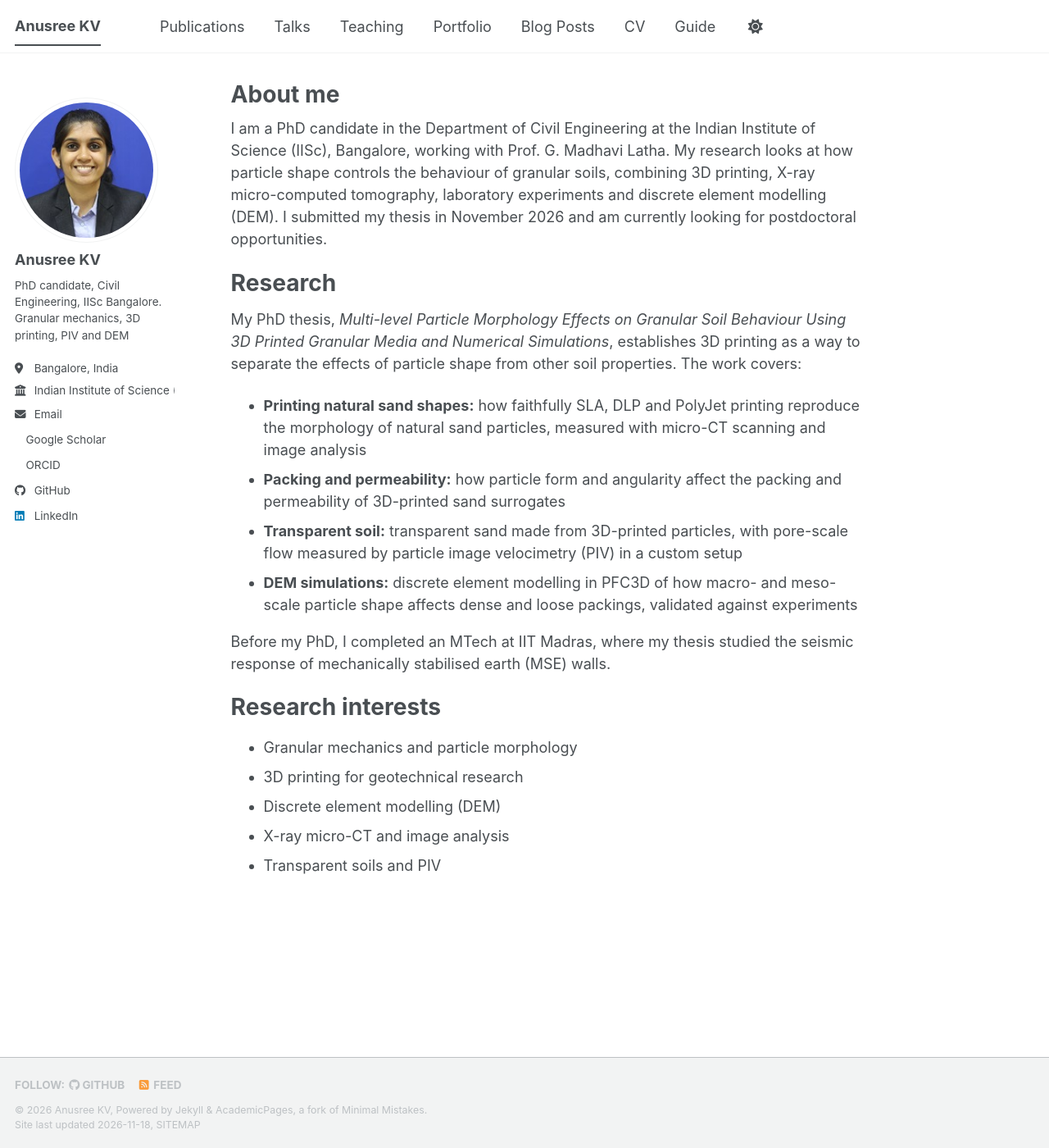
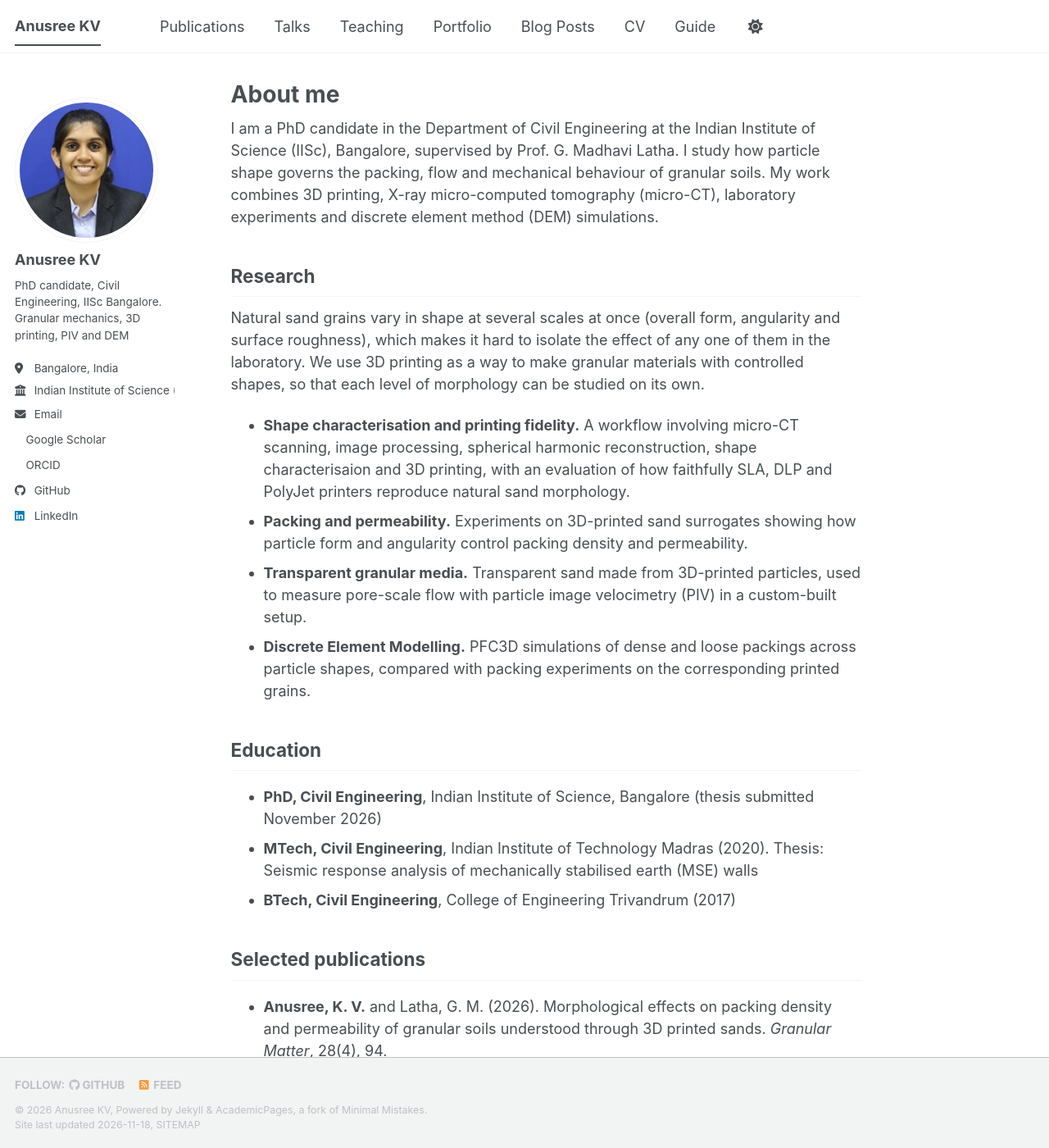
Before and after one commit to anusreekolarveettil/anusreekolarveettil.github.io, a Jekyll site: the page built from _pages/about.md, in a window 1280 px wide and 1400 px high. Shown: the whole window at 82% size. Built offline with Jekyll 4.4.1, drawn with Linux system fonts in a browser that asks for light colours; a script bundle is joined from its source files by our own code; a style sheet for code colours, icons or effects is not loaded; some of the changed text lies outside the part shown.

Commit message:
Update about.md

```diff
--- a/_pages/about.md
+++ b/_pages/about.md
@@ -7,23 +7,35 @@ redirect_from:
   - /about.html
 ---
 
-I am a PhD candidate in the Department of Civil Engineering at the Indian Institute of Science (IISc), Bangalore, working with Prof. G. Madhavi Latha. My research looks at how particle shape controls the behaviour of granular soils, combining 3D printing, X-ray micro-computed tomography, laboratory experiments and discrete element modelling (DEM). I submitted my thesis in November 2026 and am currently looking for postdoctoral opportunities.
+I am a PhD candidate in the Department of Civil Engineering at the Indian Institute of Science (IISc), Bangalore, supervised by Prof. G. Madhavi Latha. I study how particle shape governs the packing, flow and mechanical behaviour of granular soils. My work combines 3D printing, X-ray micro-computed tomography (micro-CT), laboratory experiments and discrete element method (DEM) simulations.
 
-Research
-======
-My PhD thesis, *Multi-level Particle Morphology Effects on Granular Soil Behaviour Using 3D Printed Granular Media and Numerical Simulations*, establishes 3D printing as a way to separate the effects of particle shape from other soil properties. The work covers:
+## Research
 
-- **Printing natural sand shapes:** how faithfully SLA, DLP and PolyJet printing reproduce the morphology of natural sand particles, measured with micro-CT scanning and image analysis
-- **Packing and permeability:** how particle form and angularity affect the packing and permeability of 3D-printed sand surrogates
-- **Transparent soil:** transparent sand made from 3D-printed particles, with pore-scale flow measured by particle image velocimetry (PIV) in a custom setup
-- **DEM simulations:** discrete element modelling in PFC3D of how macro- and meso-scale particle shape affects dense and loose packings, validated against experiments
+Natural sand grains vary in shape at several scales at once (overall form, angularity and surface roughness), which makes it hard to isolate the effect of any one of them in the laboratory. We use 3D printing as a way to make granular materials with controlled shapes, so that each level of morphology can be studied on its own.
 
-Before my PhD, I completed an MTech at IIT Madras, where my thesis studied the seismic response of mechanically stabilised earth (MSE) walls.
+- **Shape characterisation and printing fidelity.** A workflow involving micro-CT scanning, image processing, spherical harmonic reconstruction, shape characterisaion and 3D printing, with an evaluation of how faithfully SLA, DLP and PolyJet printers reproduce natural sand morphology.
+- **Packing and permeability.** Experiments on 3D-printed sand surrogates showing how particle form and angularity control packing density and permeability.
+- **Transparent granular media.** Transparent sand made from 3D-printed particles, used to measure pore-scale flow with particle image velocimetry (PIV) in a custom-built setup.
+- **Discrete Element Modelling.** PFC3D simulations of dense and loose packings across particle shapes, compared with packing experiments on the corresponding printed grains.
 
-Research interests
-======
+## Education
+
+- **PhD, Civil Engineering**, Indian Institute of Science, Bangalore (thesis submitted November 2026)
+- **MTech, Civil Engineering**, Indian Institute of Technology Madras (2020). Thesis: Seismic response analysis of mechanically stabilised earth (MSE) walls
+- **BTech, Civil Engineering**, College of Engineering Trivandrum (2017)
+
+## Selected publications
+
+- **Anusree, K. V.** and Latha, G. M. (2026). Morphological effects on packing density and permeability of granular soils understood through 3D printed sands. *Granular Matter*, 28(4), 94.
+- **Anusree, K. V.**, Khan, R. and Latha, G. M. (2024). Generation of granular media through 3D printing: a comparative evaluation from the morphological perspectives. *Granular Matter*, 26(4), 89.
+- **Anusree, K. V.** and Latha, G. M. (2023). Characterization of sand particle morphology: state-of-the-art. *Bulletin of Engineering Geology and the Environment*, 82(7), 269.
+
+The full list, including conference papers, is on the [Publications](/publications/) page.
+
+## Research interests
+
 - Granular mechanics and particle morphology
-- 3D printing for geotechnical research
+- 3D printing of granular materials
+- X-ray micro-CT and image processing
+- Transparent soils and PIV
 - Discrete element modelling (DEM)
-- X-ray micro-CT and image analysis
-- Transparent soils and PIV
```
